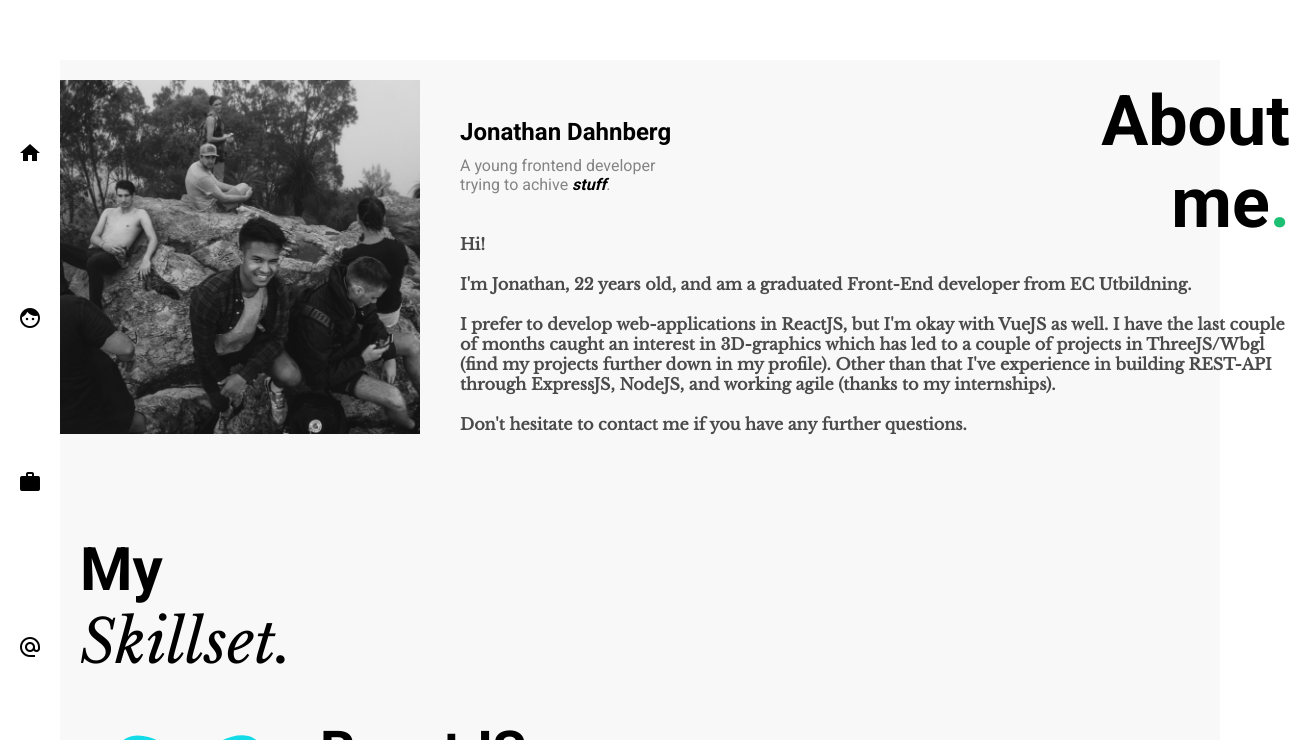
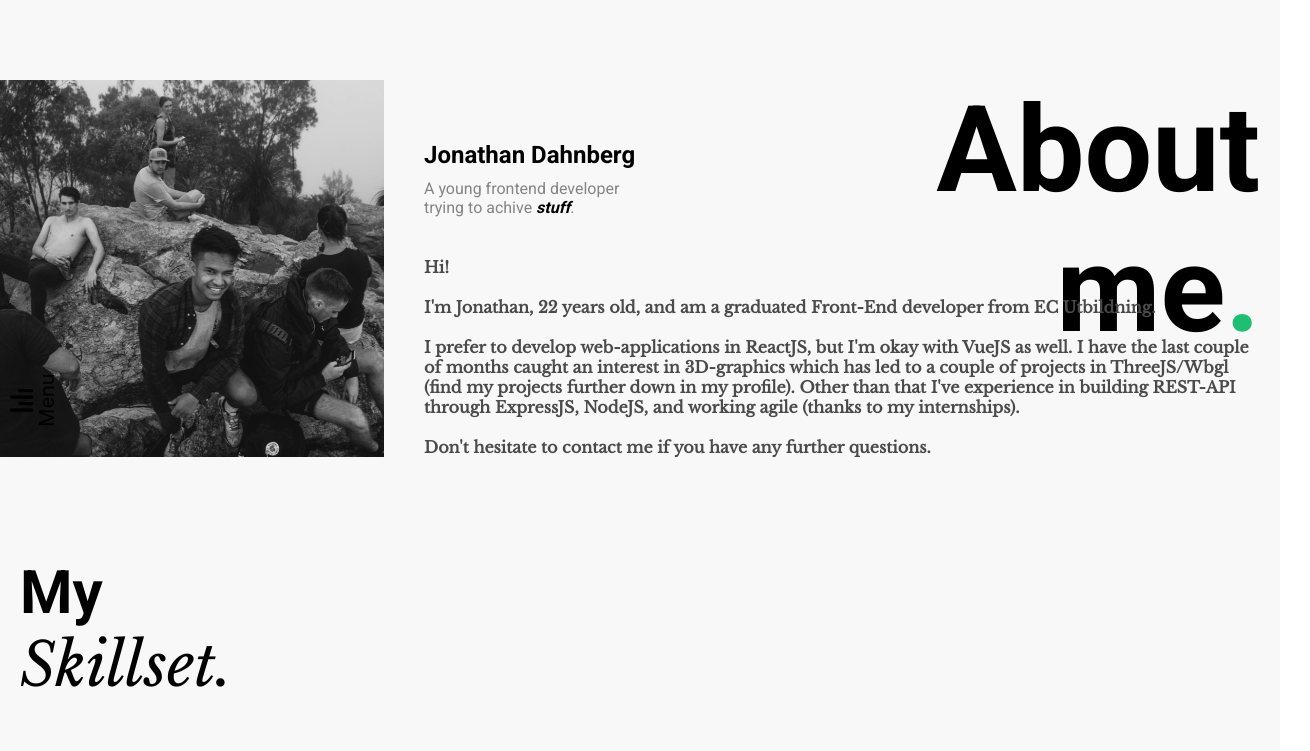
Before and after one commit to Jonathandah/portfolio, a React (Create React App) app: page / in a window 1280 px wide. Shown: the top 751 px of the page, 1310 px wide, since content can reach past the window. Built offline with nearby package versions, Linux system fonts and the light colour scheme.

Commit message:
removed bezels and new padding

```diff
--- a/src/App.jsx
+++ b/src/App.jsx
@@ -1,27 +1,33 @@
-import React from "react";
-import { BrowserRouter as Router, Route } from "react-router-dom";
-import "./App.sass";
-import Home from "./Views/Home/Home";
-import { library } from '@fortawesome/fontawesome-svg-core'
-import { fab } from '@fortawesome/free-brands-svg-icons'
+import React from 'react';
+import { BrowserRouter as Router, Route } from 'react-router-dom';
+import './App.sass';
+import Home from './Views/Home/Home';
+import { library } from '@fortawesome/fontawesome-svg-core';
+import { fab } from '@fortawesome/free-brands-svg-icons';
+import { faAlignRight } from '@fortawesome/free-solid-svg-icons';
+import { FontAwesomeIcon } from '@fortawesome/react-fontawesome';
 
-library.add(fab)
+library.add(fab);
 
 function App() {
   return (
     <Router>
-      <div className="App">
-        <header className="App__header"></header>
-        <aside className="App__sidebar">
-          <span className="material-icons">home</span>
+      <div className='App'>
+        <header className='App__header'></header>
+        <aside className='App__sidebar'>
+          <div className='sidebar__box'>
+            <FontAwesomeIcon className='box__icon' icon={faAlignRight} />
+            <p className='box__text'>Menu</p>
+          </div>
+          {/* <span className="material-icons">home</span>
           <span className="material-icons">face</span>
           <span className="material-icons">work</span>
-          <span className="material-icons">alternate_email</span>
+          <span className="material-icons">alternate_email</span> */}
         </aside>
-        <main className="App__main">
-          <Route exact path="/" component={Home} />
+        <main className='App__main'>
+          <Route exact path='/' component={Home} />
         </main>
-        <footer className="App__footer"></footer>
+        <footer className='App__footer'></footer>
       </div>
     </Router>
   );
--- a/src/App.sass
+++ b/src/App.sass
@@ -14,7 +14,6 @@
     height: 60px
     z-index: 20
     top: 0
-    background: white
   .App__sidebar
     position: fixed
     width: 60px
@@ -23,9 +22,20 @@
     display: flex
     flex-direction: column
     justify-content: space-evenly
-    align-items: center
-    background: white
+    align-items: flex-end
     z-index: 20
+    .sidebar__box
+      display: flex
+      flex-direction: column
+      justify-content: center
+      align-items: center
+      transform: rotate(270deg)
+      color: #000
+      .box__icon
+        font-size: 26px
+        transform: rotate(90deg)
+      .box__text
+        font-size: 20px
   .App__sidebar > *
     &:hover
       cursor: pointer
@@ -33,7 +43,6 @@
     position: relative
     width: -webkit-fill-available
     height: 100%
-    padding: 0 60px 0 60px
     display: flex
     justify-content: center
     align-items: flex-start
@@ -42,6 +51,5 @@
     position: fixed
     width: 100%
     height: 60px
-    background: white
     bottom: 0
     z-index: 20
--- a/src/Views/Home/Home.sass
+++ b/src/Views/Home/Home.sass
@@ -1,14 +1,17 @@
 .Home
     font-family: 'Roboto', sans-serif
-    width: inherit
+    width: 100%
     display: flex
     flex-direction: column
     align-items: center
     justify-content: flex-start
+    background: #f8f8f8
 
 .Home > section
     position: relative
     width: 100%
+    // padding: 0 60px 0 60px
+    box-sizing: border-box
     // padding-top: 60px
     // box-sizing: border-box
     // padding-bottom: 60px
@@ -21,5 +24,4 @@
     padding-bottom: 60px
     box-sizing: border-box
 
-
 @import url('https://fonts.googleapis.com/css2?family=Libre+Baskerville:ital@0;1&family=Roboto:wght@400;700;900&display=swap')
--- a/src/Views/Home/components/Intro/Intro.sass
+++ b/src/Views/Home/components/Intro/Intro.sass
@@ -2,7 +2,6 @@
     display: flex
     justify-content: center
     align-items: center
-    background: #E2E2E2
     height: 100vh
     overflow: hidden
     .Intro__background
--- a/src/Views/Home/components/Skills/Skills.sass
+++ b/src/Views/Home/components/Skills/Skills.sass
@@ -4,7 +4,6 @@
     justify-content: flex-start
     align-items: center
     flex-direction: column
-    background: #f8f8f8
     .Skills__container
         position: relative
         width: 100%
@@ -32,7 +31,7 @@
                 position: absolute
                 display: flex
                 flex-direction: column
-                font-size: 70px
+                font-size: 120px
                 text-align: end
                 span
                     &:nth-of-type(2)
```
